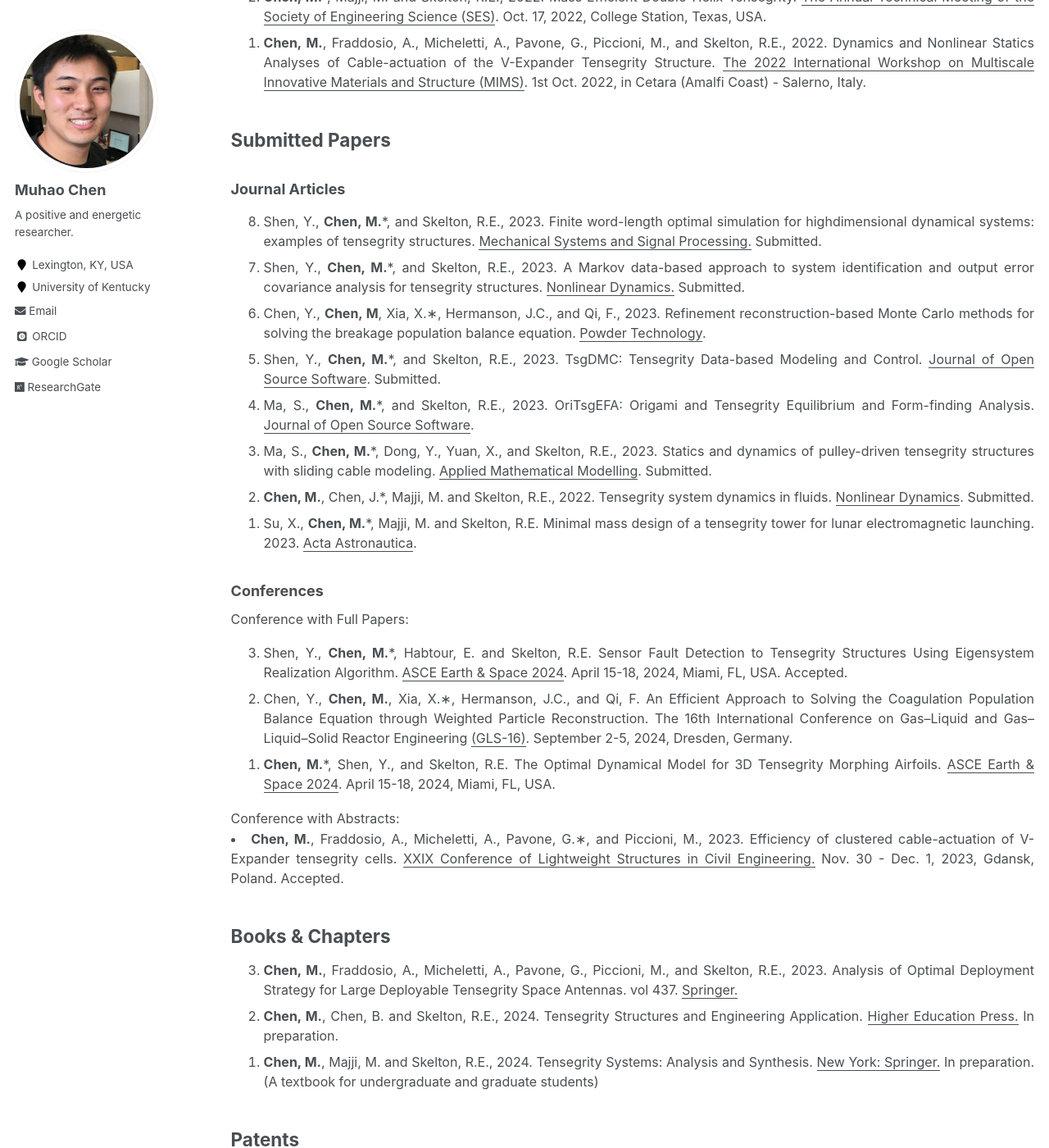
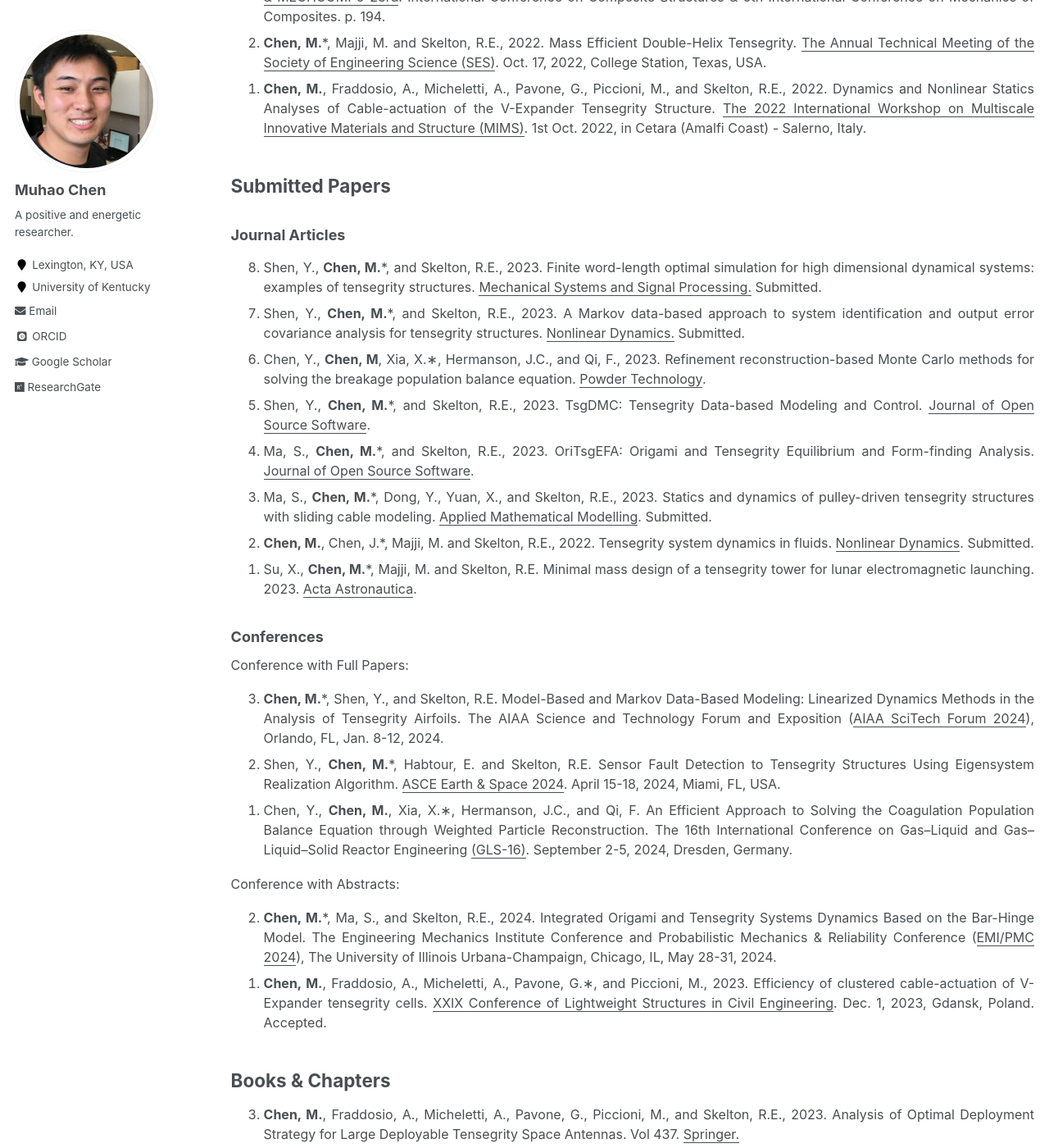
Before and after one commit to Muhao-Chen/muhao-chen.github.io, a Jekyll site: the page built from _pages/publication.md, in a window 1280 px wide and 1400 px high, scrolled down 2899 px. Shown: the whole window at 82% size. Built offline with Jekyll 4.4.1, drawn with Linux system fonts in a browser that asks for light colours; some web fonts are replaced; some of the changed text lies outside the part shown.

Commit message:
Update publication.md

```diff
--- a/_pages/publication.md
+++ b/_pages/publication.md
@@ -56,7 +56,8 @@ Conference with Full Papers:
 </ol>
 Conference with Abstracts:
 <ol reversed>
-<li><strong>Chen, M.</strong>*, Ma, S., and Skelton, R.E., 2023. Integrated Tensegrity and Origami Systems for Deployable Space Structures. <u>Society of Engineering Science Annual Conference (SES 2023)</u>. Oct. 10, 2023, Minneapolis, MN. Accepted.</li>
+<li><strong>Chen, M.</strong>*, Ma, S., and Skelton, R.E. Combining Tensegrity and Origami: Advancements in Aerospace Deployable Structures. The 2023 Kentucky Academy of Science (<u>KAS 2023</u>) Annual Meeting, Northern Kentucky University, Nov. 3, 2023</li>
+<li><strong>Chen, M.</strong>*, Ma, S., and Skelton, R.E., 2023. Integrated Tensegrity and Origami Systems for Deployable Space Structures. <u>Society of Engineering Science Annual Conference (SES 2023)</u>. Oct. 10, 2023, Minneapolis, MN.</li>
 <li><strong>Chen, M.</strong>, Fraddosio, A., Micheletti, A., Pavone, G.*, Piccioni, M., and Skelton, R.E., 2023. Nonlinear Dynamics Analysis of Actuation Strategies of Clustered Tensegrity V-Expander Structures. <u>The Third International Nonlinear Dynamics Conference (NODYCON)</u>. June 18 - 22, 2023, Rome, Italy.</li>
 <li><strong>Chen, M.</strong>, Fraddosio, A., Micheletti, A., Pavone, G., Piccioni, M., and Skelton, R.E., 2023. Clustered cable-actuation strategies of a family of V-Expander tensegrity cells. <u>Engineering Mechanics Institute International Conference (EMI IC).</u> Aug. 29, 2023, Palermo, Italy.</li>
 <li>Liu, Q., <strong>Chen, M.</strong>, Skelton, R.E. An extended peridynamics model for non-spherical horizons. <u>ASME's International Mechanical Engineering Congress & Exposition (IMECE)</u>. New Orleans, LA, USA. Oct. 30, 2023.</li>
@@ -73,13 +74,13 @@ Conference with Abstracts:
 ### Journal Articles
 <font size=3>
 <ol reversed>
-<li>Shen, Y., <strong>Chen, M.</strong>*, and Skelton, R.E., 2023. Finite word-length optimal simulation for highdimensional dynamical systems: examples of tensegrity structures. <u>Mechanical Systems and Signal Processing.</u> Submitted.</li>
+<li>Shen, Y., <strong>Chen, M.</strong>*, and Skelton, R.E., 2023. Finite word-length optimal simulation for high dimensional dynamical systems: examples of tensegrity structures. <u>Mechanical Systems and Signal Processing.</u> Submitted.</li>
 <li>Shen, Y., <strong>Chen, M.</strong>*, and Skelton, R.E., 2023. A Markov data-based approach to system identification and output error covariance analysis for tensegrity structures. <u>Nonlinear Dynamics.</u> Submitted.</li>
 <!-- <li> <strong>Chen, M.</strong>*, and Skelton, R.E., 2022. Mass efficient Double-Helix Tensegrity for underwater, land, air, and space applications. <u>Computer Methods in Applied Mechanics and Engineering</u>.-->
 <li> Chen, Y., <strong>Chen, M</strong>, Xia, X.∗, Hermanson, J.C., and Qi, F., 2023. Refinement reconstruction-based Monte Carlo methods for solving the breakage population balance equation. <u>Powder Technology</u>. </li>
 <!-- <li> <strong>Chen, M.</strong>*, Shen, Y., Majji, M. and Skelton, R.E. Integrated economic sensor/actuator selection and covariance control for tensegrity robots. 2023. <u>Automatica</u>. </li> -->
 <!-- <li>Bai, M., <strong>Chen, M</strong>*, and Skelton, R.E., 2023. Lightweight Design of Tensegrity Michell Truss subject to Cantilever Loads. <u>Computer Methods in Applied Mechanics and Engineering</u>. Submitted.<\li> -->
-<li>Shen, Y., <strong>Chen, M.</strong>*, and Skelton, R.E., 2023. TsgDMC: Tensegrity Data-based Modeling and Control. <u>Journal of Open Source Software</u>. Submitted.</li>
+<li>Shen, Y., <strong>Chen, M.</strong>*, and Skelton, R.E., 2023. TsgDMC: Tensegrity Data-based Modeling and Control. <u>Journal of Open Source Software</u>. </li>
 <li>Ma, S., <strong>Chen, M.</strong>*, and Skelton, R.E., 2023. OriTsgEFA: Origami and Tensegrity Equilibrium and Form-finding Analysis. <u>Journal of Open Source Software</u>. </li>
 <li>Ma, S., <strong>Chen, M.</strong>*, Dong, Y., Yuan, X., and Skelton, R.E., 2023. Statics and dynamics of pulley-driven tensegrity structures with sliding cable modeling. <u>Applied Mathematical Modelling</u>. Submitted.</li>
 <li><strong>Chen, M.</strong>, Chen, J.*, Majji, M. and Skelton, R.E., 2022. Tensegrity system dynamics in fluids. <u>Nonlinear Dynamics</u>. Submitted.</li>
@@ -92,22 +93,25 @@ Conference with Abstracts:
 <font size=3>
 Conference with Full Papers:
 <ol reversed>
-<li>Shen, Y., <strong>Chen, M.</strong>*, Habtour, E. and Skelton, R.E. Sensor Fault Detection to Tensegrity Structures Using Eigensystem Realization Algorithm. <u>ASCE Earth & Space 2024</u>.  April 15-18, 2024, Miami, FL, USA. Accepted.</li>
+<li><strong>Chen, M.</strong>*, Shen, Y., and Skelton, R.E. Model-Based and Markov Data-Based Modeling: Linearized Dynamics Methods in the Analysis of Tensegrity Airfoils. The AIAA Science and Technology Forum and Exposition (<u>AIAA SciTech Forum 2024</u>), Orlando, FL, Jan. 8-12, 2024.</li>
+<li>Shen, Y., <strong>Chen, M.</strong>*, Habtour, E. and Skelton, R.E. Sensor Fault Detection to Tensegrity Structures Using Eigensystem Realization Algorithm. <u>ASCE Earth & Space 2024</u>. April 15-18, 2024, Miami, FL, USA.</li>
 <li> Chen, Y., <strong>Chen, M.</strong>, Xia, X.∗, Hermanson, J.C., and Qi, F. An Efficient Approach to Solving the Coagulation Population Balance Equation through Weighted Particle Reconstruction. The 16th International Conference on Gas–Liquid and Gas–Liquid–Solid Reactor Engineering <u>(GLS-16)</u>. September 2-5, 2024, Dresden, Germany. </li>
-<li><strong>Chen, M.</strong>*, Shen, Y., and Skelton, R.E. The Optimal Dynamical Model for 3D Tensegrity Morphing Airfoils. <u>ASCE Earth & Space 2024</u>. April 15-18, 2024, Miami, FL, USA.</li>
+<!-- <li><strong>Chen, M.</strong>*, Shen, Y., and Skelton, R.E. The Optimal Dynamical Model for 3D Tensegrity Morphing Airfoils. <u>ASCE Earth & Space 2024</u>. April 15-18, 2024, Miami, FL, USA.</li> -->
 <!-- <li> <strong>Chen, M.</strong>*, Shen, Y., Skelton, R.E. The Optimal Dynamical Model for High-Dimensional Aerospace Structures. <u>ASME's International Mechanical Engineering Congress & Exposition (IMECE)</u>. New Orleans, LA, USA. Oct. 29 – Nov. 2, 2023. Accepted. </li> -->
 </ol>
 Conference with Abstracts:
-<li><strong>Chen, M.</strong>, Fraddosio, A., Micheletti, A., Pavone, G.∗, and Piccioni, M., 2023. Efficiency of clustered cable-actuation of V-Expander tensegrity cells. <u>XXIX Conference of Lightweight Structures in Civil Engineering.</u> Nov. 30 - Dec. 1, 2023, Gdansk, Poland. Accepted.</li>
 <ol reversed>
+<li><strong>Chen, M.</strong>*, Ma, S., and Skelton, R.E., 2024. Integrated Origami and Tensegrity Systems Dynamics Based on the Bar-Hinge Model. The Engineering Mechanics Institute Conference and Probabilistic Mechanics & Reliability Conference (<u>EMI/PMC 2024</u>), The University of Illinois Urbana-Champaign, Chicago, IL, May 28-31, 2024. </li>
+<li><strong>Chen, M.</strong>, Fraddosio, A., Micheletti, A., Pavone, G.∗, and Piccioni, M., 2023. Efficiency of clustered cable-actuation of V-Expander tensegrity cells. <u>XXIX Conference of Lightweight Structures in Civil Engineering</u>. Dec. 1, 2023, Gdansk, Poland. Accepted.</li>
 </ol>
 </font>
+
 
 ## Books & Chapters
 <font size=3>
 <ol reversed>
 
-<li><strong>Chen, M.</strong>, Fraddosio, A., Micheletti, A., Pavone, G., Piccioni, M., and Skelton, R.E., 2023. Analysis of Optimal Deployment Strategy for Large Deployable Tensegrity Space Antennas. vol 437. <u>Springer.</u></li>
+<li><strong>Chen, M.</strong>, Fraddosio, A., Micheletti, A., Pavone, G., Piccioni, M., and Skelton, R.E., 2023. Analysis of Optimal Deployment Strategy for Large Deployable Tensegrity Space Antennas. Vol 437. <u>Springer.</u></li>
 <li><strong>Chen, M.</strong>, Chen, B. and Skelton, R.E., 2024. Tensegrity Structures and Engineering Application. <u>Higher Education Press.</u> In preparation.</li>
 <li><strong>Chen, M.</strong>, Majji, M. and Skelton, R.E., 2024. Tensegrity Systems: Analysis and Synthesis. <u>New York: Springer.</u> In preparation. (A textbook for undergraduate and graduate students)</li>
 </ol>
```
